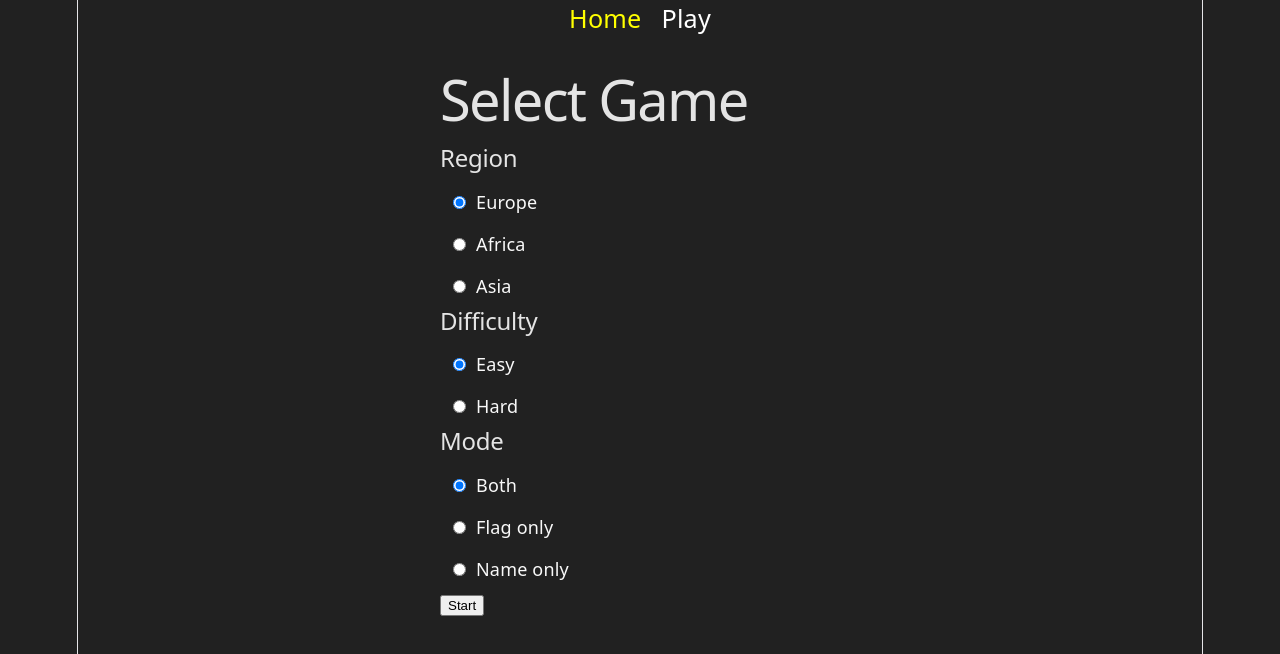
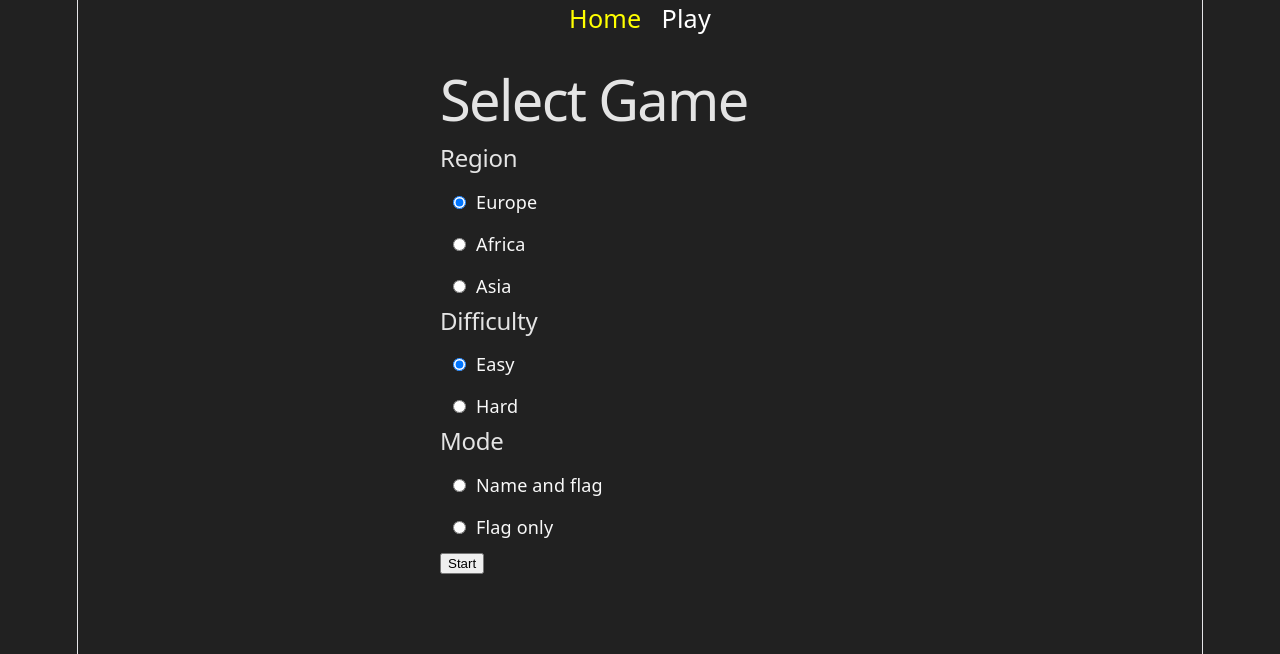
Before and after one commit to EskoRautiainen/Fullstack-Geoguesser-app, a React (Vite) app in the folder frontend/: page / in a window 1280 px wide. Shown: the top 654 px of the page. Built offline with nearby package versions, Linux system fonts and the light colour scheme.

Commit message:
feat(Flag only mode): Add flag only mode. Use ternary operator to conditionally render in Stats.jsx

```diff
--- a/frontend/src/components/Home.jsx
+++ b/frontend/src/components/Home.jsx
@@ -90,11 +90,11 @@ return (
           <input
             type="radio"
             name="mode"
-            value="both"
-            checked={mode === "both"}
+            value="nameflag"
+            checked={mode === "nameflag"}
             onChange={(e) => setMode(e.target.value)}
           />
-          Both
+          Name and flag
         </label>
 
         <label>
@@ -107,17 +107,6 @@ return (
           />
           Flag only
         </label>
-
-        <label>
-          <input
-            type="radio"
-            name="mode"
-            value="name"
-            checked={mode === "name"}
-            onChange={(e) => setMode(e.target.value)}
-          />
-          Name only
-        </label>
       </div>
 
       <button onClick={startGame}>Start</button>
--- a/frontend/src/components/Map.jsx
+++ b/frontend/src/components/Map.jsx
@@ -192,6 +192,7 @@ return (
         attempt={attempt}
         currentTarget={currentTarget}
         clickedCountry = {clickedCountry}
+        mode={gameConfig.mode}
       />
 
       <div className="stats-grid3">
--- a/frontend/src/components/Stats.jsx
+++ b/frontend/src/components/Stats.jsx
@@ -23,6 +23,7 @@ export function StatsGrid1({
 export function StatsGrid2({
     currentTarget,
     clickedCountry,
+    mode
 }) {
     return (
     <div className="stats-grid2">
@@ -30,6 +31,7 @@ export function StatsGrid2({
             Click on: {" "}
             {currentTarget && (
             <b>
+            {mode === "nameflag" | mode === "flag" && (
             <img
                 src={currentTarget.flag}
                 alt={`${currentTarget.name} flag`}
@@ -37,7 +39,11 @@ export function StatsGrid2({
                 height={25}
                 style={{ margin: "0 5px" }}
             />
-                {currentTarget.name}
+            )}
+                {mode === "nameflag"
+                    ? currentTarget.name
+                    : ""
+                }
             </b>
         )}
     </div>
@@ -45,6 +51,7 @@ export function StatsGrid2({
             You clicked: {" "}
             {clickedCountry ? (
             <b>
+            {mode === "nameflag" | mode === "flag" && (
             <img
                 src={clickedCountry.flag}
                 alt={`${clickedCountry.name} flag`}
@@ -52,7 +59,11 @@ export function StatsGrid2({
                 height={25}
                 style={{ margin: "0 5px" }}
             />
-                {clickedCountry.name}
+            )}
+                {mode === "nameflag"
+                    ? clickedCountry.name
+                    : ""
+                }
             </b>
         ) :  (
             <b>-</b>
```
